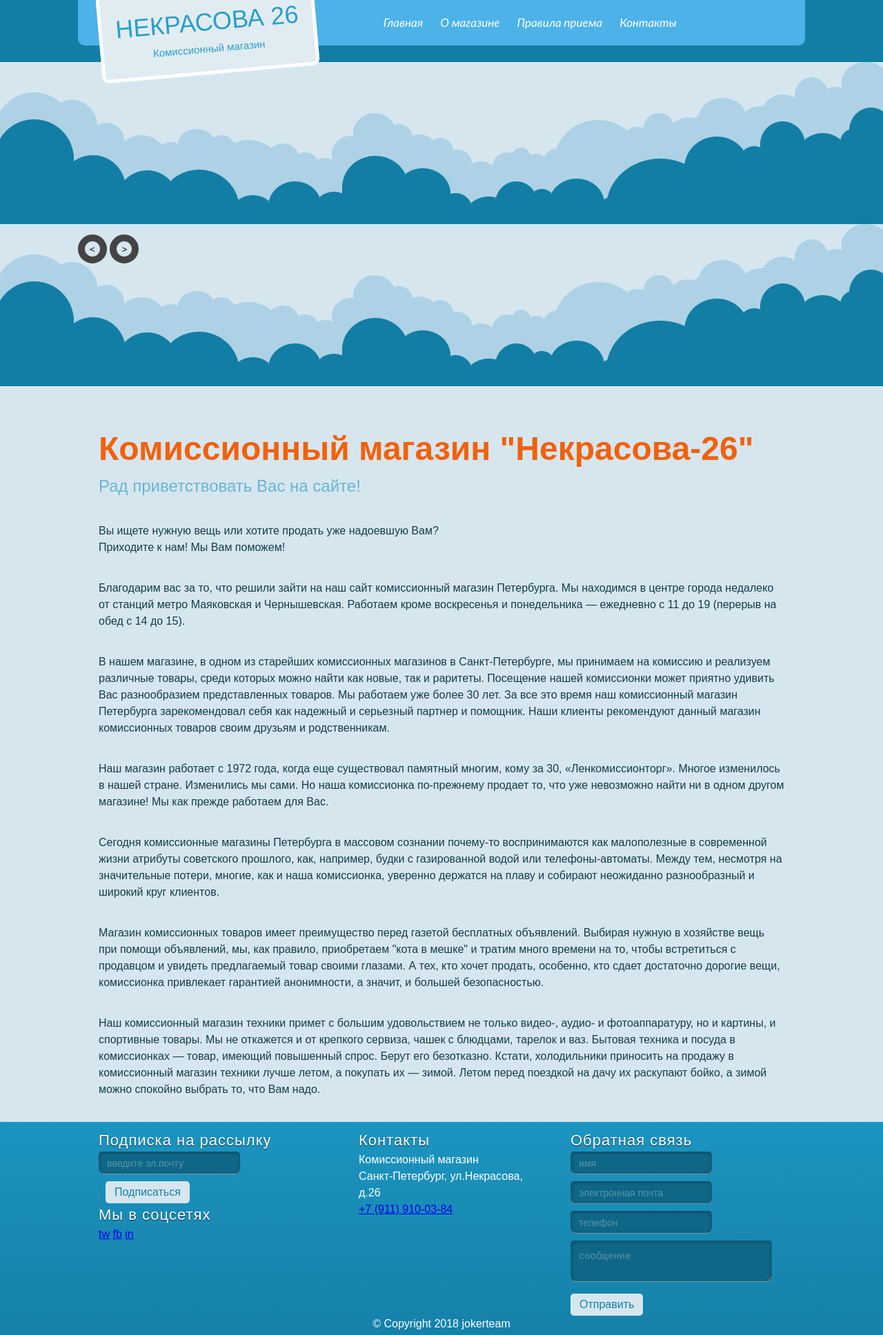
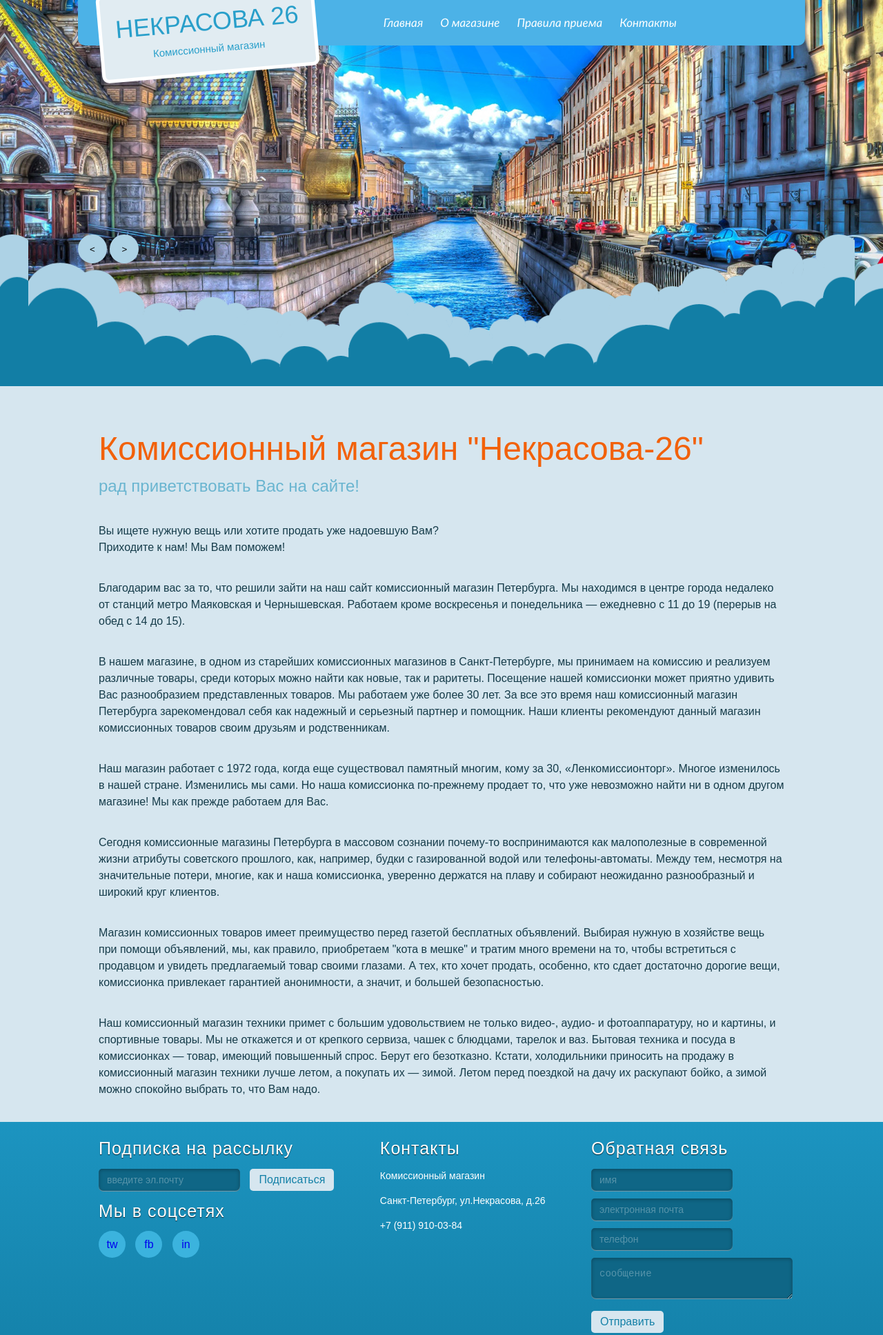
Before and after one commit to Gaponchuk/komissionka, a website: page index.html in a window 1280 px wide. Shown: the top 1936 px of the page at 69% size. Drawn offline with Linux system fonts and the light colour scheme.

Commit message:
написание стилей

```diff
--- a/css/scss/_footer.scss
+++ b/css/scss/_footer.scss
@@ -1,4 +1,5 @@
 .footer {
+	padding-top: 10px;
 	color: #fff;
 	background-color: $footer-bg-bottom;
 	background-image: linear-gradient($footer-bg-top, $footer-bg-bottom);
@@ -11,19 +12,27 @@
 	}
 
 	.subscription {
-		max-width: 32rem;
+		max-width: 36rem;
 
-		.btn {
-			margin-left: 1rem;
+		.form__field {
+			margin-right: 1rem;
 		}
 	}
 
+	.contacts,
+	.feedback-form,
+	.subscription {
+		margin-bottom: 1rem;
+	}
+
+
 	.contacts {
+		font-size: 1.4rem;
 		max-width: 25rem;
 	}
 
 	.feedback-form {
-		max-width: 31rem;
+		max-width: 28rem;
 	}
 
 	.copyright {
@@ -32,6 +41,12 @@
 	}
 
 	.title-h3 {
+		margin-bottom: 1rem;
 		text-shadow: 0 1px 1px rgba(0, 0, 0, .75);
 	}
 }
+
+.copyright {
+	font-size: 1.4rem;
+	font-weight: 300;
+}
--- a/css/scss/_header.scss
+++ b/css/scss/_header.scss
@@ -1,6 +1,6 @@
 .header {
 	position: relative;
-	max-height: 100px;
+	max-height: 10rem;
 	display: flex;
 	align-items: center;
 	padding: 2rem 0;
@@ -10,12 +10,42 @@
 }
 
 .first-screen {
+	position: relative;
 	min-height: 56rem;
-	background-image: url('../img/cloud.png');
-	background-repeat-y: no-repeat;
-	background-position: center bottom;
+	background-image: url('../img/sunlight.png');
+	background-repeat: no-repeat;
+	background-position: center;
+	background-size: cover;
 
 	> .wrapper {
 		position: relative;
 	}
 }
+
+.slider-bg {
+	position: absolute;
+	width: 100%;
+	min-height: 22rem;
+	left: 0;
+	bottom: 0;
+	background-image: url('../img/cloud.png');
+	background-repeat: repeat-x;
+	background-position: center bottom;
+	background-size: contain;
+	z-index: 5;
+}
+
+.slider-img {
+	position: absolute;
+	width: 100%;
+	height: 100%;
+	top: 0;
+	left: 0;
+	overflow: hidden;
+	background-color: #0f6686;
+	z-index: -1;
+
+	img {
+		width: 100%;
+	}
+}
--- a/css/scss/_variables.scss
+++ b/css/scss/_variables.scss
@@ -12,3 +12,5 @@ $forn-btn-color: #1380a7;
 
 $footer-bg-top: #1c94c0;
 $footer-bg-bottom: #1481a9;
+
+$social-link-bg: #3bb3de;
--- /dev/null
+++ b/css/scss/components/_contacts.scss
@@ -0,0 +1,6 @@
+.contacts {
+
+	&__text {
+		margin-bottom: 1.5rem;
+	}
+}
--- a/css/scss/components/_form.scss
+++ b/css/scss/components/_form.scss
@@ -19,6 +19,11 @@
 		&--textarea {
 			min-height: 6rem;
 		}
+
+		&:focus,
+		&:hover {
+			background-color: lighten($form-field-bg, 10%);
+		}
 	}
 
 	&__submit {
@@ -26,7 +31,17 @@
 		font-weight: 300;
 		color: $forn-btn-color;
 		background-color: $form-btn-bg;
+		cursor: pointer;
 
 		@extend %btn;
+
+		&:hover {
+			background-color: darken($form-btn-bg, 10%);
+		}
+
+		&:active {
+			box-shadow: inset 0 0 2px 2px rgba(0, 0, 0, .25);
+			transform: translateY(2px);
+		}
 	}
 }
--- a/css/scss/components/_slider-control.scss
+++ b/css/scss/components/_slider-control.scss
@@ -5,8 +5,9 @@
 	&__btn {
 		width: 4.2rem;
 		height: 4.2rem;
-		background-color: transparent;
-		border: 1rem solid #444;
+		background-color: #add2e5;
+		border: .5rem solid #add2e5;
 		border-radius: 50%;
+		cursor: pointer;
 	}
 }
--- a/css/scss/components/_social-link.scss
+++ b/css/scss/components/_social-link.scss
@@ -0,0 +1,21 @@
+.social-link {
+	display: inline-block;
+	width: 3.9rem;
+	heigth: 3.9rem;
+	border-radius: 50%;
+	background-color: $social-link-bg;
+	text-align: center;
+	line-height: 3.9rem;
+
+	@extend %a;
+
+	&:not(last-child) {
+		margin-right: 1rem;
+	}
+
+	&:hover {
+		color: #fff;
+		background-color: darken($social-link-bg, 10%);
+		box-shadow: inset 0 0 1px 1px rgba(0, 0, 0, .2);
+	}
+}
--- a/css/scss/main.scss
+++ b/css/scss/main.scss
@@ -8,6 +8,8 @@
 @import 'content';
 @import 'components/form';
 @import 'footer';
+@import 'components/social-link';
+@import 'components/contacts';
 
 
 *,
@@ -40,17 +42,19 @@ body {
 
 .title-h1 {
 	font-size: 4.8rem;
+	font-weight: 300;
 	color: $title-h1;
 }
 
 .title-h3 {
-	font-size: 2.2rem;
+	font-size: 2.5rem;
 	font-weight: 100;
 	letter-spacing: 1px;
 }
 
 .title-description {
 	font-size: 2.4rem;
+	font-weight: 300;
 	margin-bottom: 3.5rem;
 	color: #6ab5d0;
 }
@@ -58,3 +62,14 @@ body {
 .description-block {
 	margin-bottom: 3.5rem;
 }
+
+.tel-link {
+	color: #fff;
+
+	@extend %a;
+
+	&:hover {
+		color: darken(#fff, 10%);
+		text-decoration: underline;
+	}
+}
--- a/index.html
+++ b/index.html
@@ -28,12 +28,15 @@
 				<button class="slider-control__btn slider-control__btn--right">></button>
 			</div>
 		</div>
-		<div class="slider-img"></div>
+		<div class="slider-img">
+			<img src="img/images-for-slider/slider-1.jpg" alt="">
+		</div>
+		<div class="slider-bg"></div>
 	</section>
 	<section class="about">
 		<div class="wrapper">
 			<h1 class="title-h1">Комиссионный магазин "Некрасова-26"</h1>
-			<p class="title-description">Рад приветствовать Вас на сайте!</p>
+			<p class="title-description">рад приветствовать Вас на сайте!</p>
 
 			<div class="description-block">
 				<p class="description-text">Вы ищете нужную вещь или хотите продать уже надоевшую Вам?</p>
@@ -88,9 +91,9 @@
 			</div>
 			<div class="contacts">
 				<h3 class="title-h3">Контакты</h3>
-				<p>Комиссионный магазин </p>
-				<p>Санкт-Петербург, ул.Некрасова, д.26</p>
-				<a href="tel:89119100384">+7 (911) 910-03-84</a>
+				<p class="contacts__text">Комиссионный магазин </p>
+				<p class="contacts__text">Санкт-Петербург, ул.Некрасова, д.26</p>
+				<a class= "tel-link" href="tel:89119100384">+7 (911) 910-03-84</a>
 			</div>
 			<form action="" class="form feedback-form">
 				<h3 class="title-h3">Обратная связь</h3>
```
Also changed, not shown: css/main.min.css, img/images-for-slider/slider-1.jpg (added), img/sunlight.png (added).
